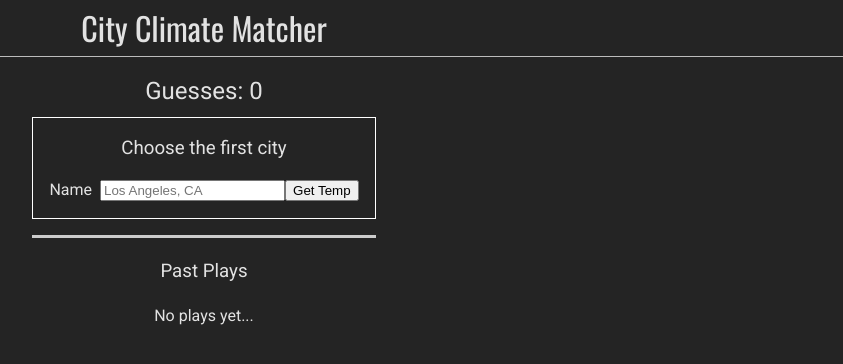
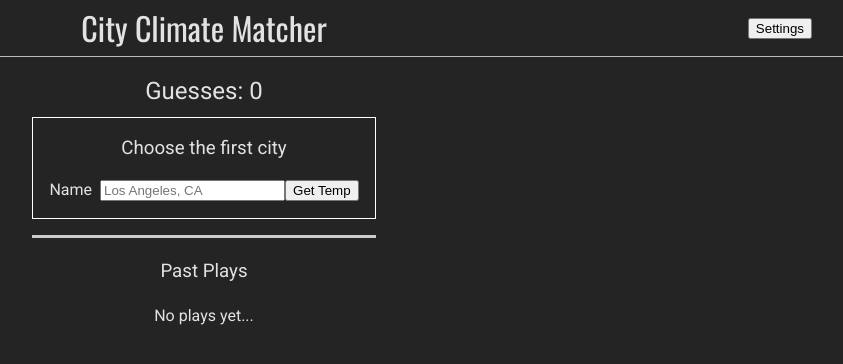
Before and after one commit to csgomez/climate-matcher, a React (Vite) app: page / in a window 1280 px wide. Shown: the top 364 px of the page, without its empty margins (436-1279 px from the left). Built offline with nearby package versions, Linux system fonts and the light colour scheme.

Commit message:
Added a SettingsButton component.

```diff
--- a/src/App.css
+++ b/src/App.css
@@ -81,9 +81,22 @@ header {
   width: 100%;
   border-bottom: 1px solid rgb(188, 188, 188);
   padding: 0.25rem 0;
+
+  display: flex;
+  align-items: center;
+
+  position: relative;
 }
 
 header h1 {
   margin: 0;
+  flex: 1;
   font-family: Oswald, Arial, Helvetica, sans-serif;
 }
+
+/* the SettingsButton */
+header button {
+  margin-right: 2rem;
+  position: absolute;
+  right: 0;
+}
--- a/src/components/Header.jsx
+++ b/src/components/Header.jsx
@@ -1,7 +1,10 @@
+import SettingsButton from './SettingsButton';
+
 const Header = () => {
   return (
     <header>
       <h1>City Climate Matcher</h1>
+      <SettingsButton />
     </header>
   );
 };
--- /dev/null
+++ b/src/components/SettingsButton.jsx
@@ -0,0 +1,5 @@
+const SettingsButton = () => {
+  return <button className="settings-button">Settings</button>;
+};
+
+export default SettingsButton;
```
Also changed, not shown: src/components/CogIcon.jsx (added, +13 -0 lines).
